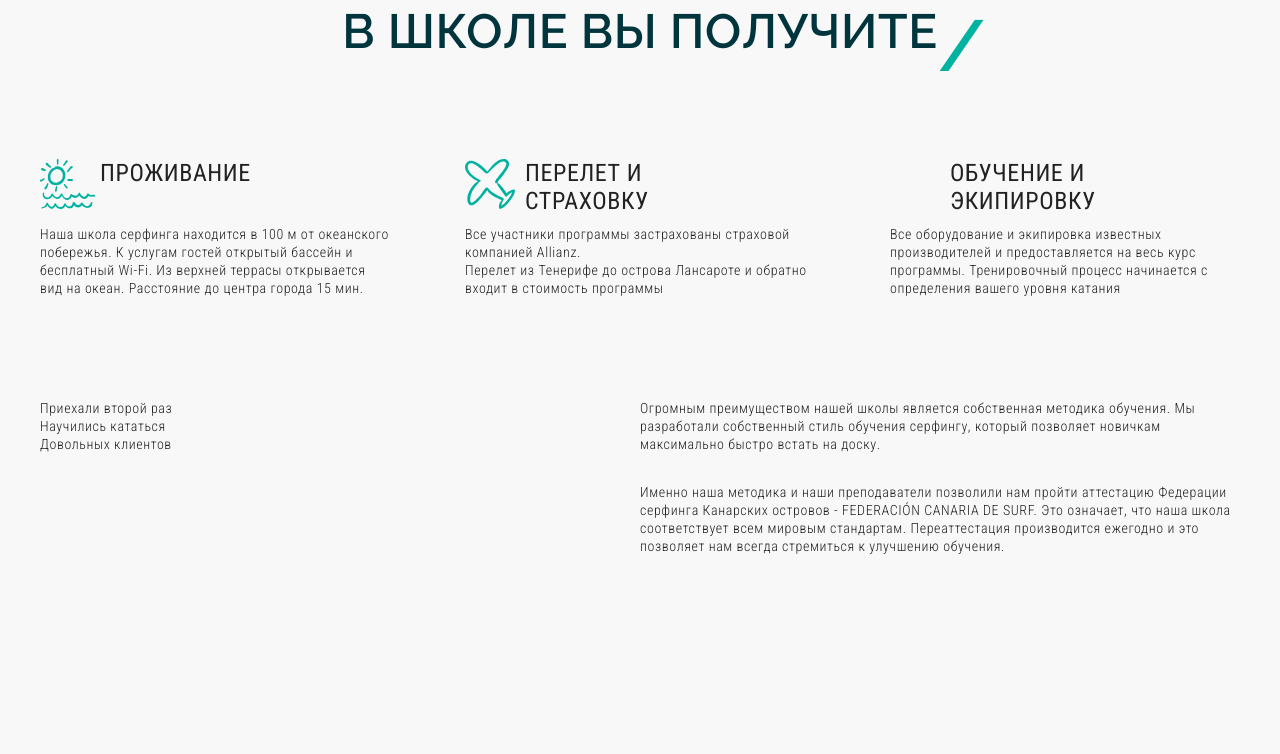
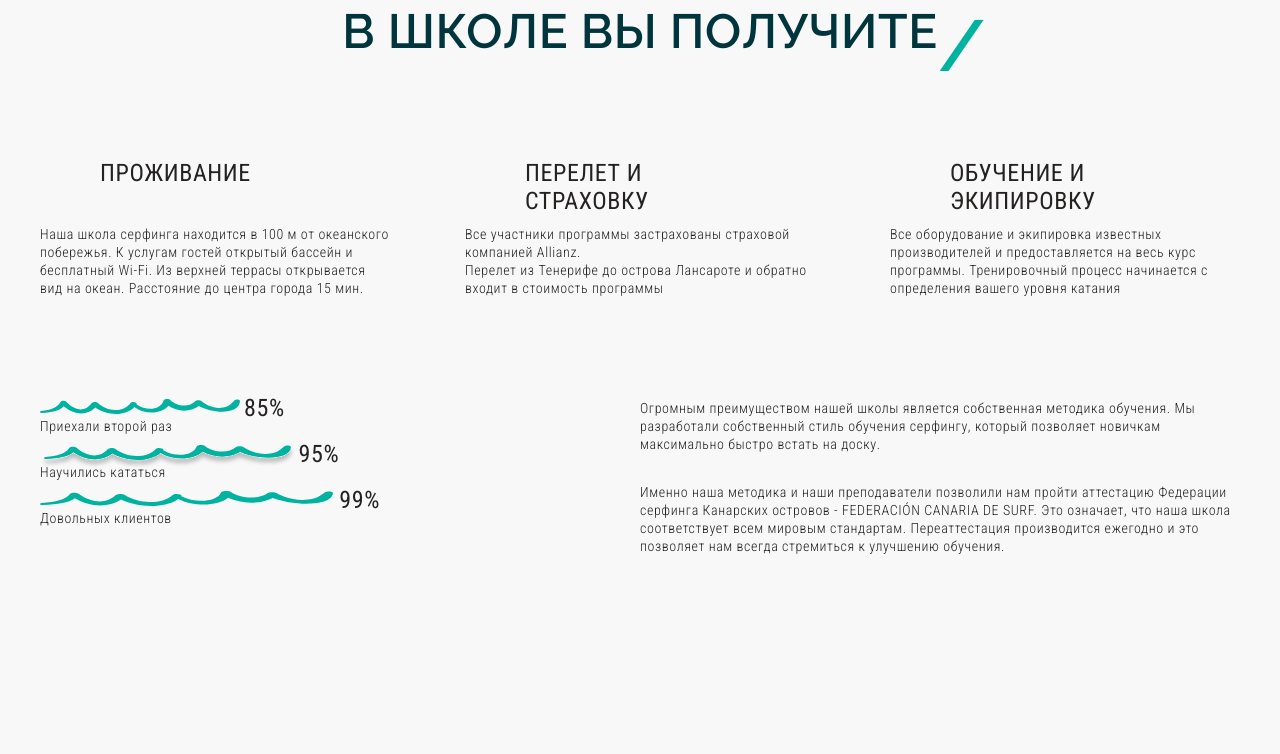
Before and after one commit to Anjeli-art/wave, a plain HTML site: page index.html in a window 1280 px wide. Shown: the part 1973-2727 px from the top of the page. Drawn offline with nearby package versions, Linux system fonts and the light colour scheme.

Commit message:
section about scholl

```diff
--- a/css/style.css
+++ b/css/style.css
@@ -248,21 +248,56 @@ body {
   height: 50px;
 }
 
-.school__item-sun::before {
+.school__item--sun::before {
   content: url(../images/sun-icon.svg);
 }
 
-.school__item-airplane::before {
+.school__item--airplane::before {
   content: url(../images/airplane-icon.svg);
 }
 
-.school__item-wave::before {
+.school__item--wave::before {
   content: url(../images/vawe-icon.svg);
 }
 
 .school__inner {
   display: flex;
   justify-content: space-between;
+}
+
+.school__info {
+  width: 340px;
+  flex: none;
+}
+.school__info-item {
+  position: relative;
+}
+
+.school__info-text {
+  margin-bottom: 10px;
+}
+
+.school__item--returned::before {
+  content: url(../images/wave85-icon.svg);
+  position: absolute;
+}
+
+.school__item--trained::before {
+  content: url(../images/wave95-icon.svg);
+  position: absolute;
+}
+
+.school__item--happy::before {
+  content: url(../images/wave99-icon.svg);
+  position: absolute;
+}
+
+.school__info-num {
+  display: block;
+  text-align: right;
+  font-weight: 400;
+  font-size: 24px;
+  line-height: 18px;
 }
 
 .school__text {
@@ -277,8 +312,8 @@ body {
   background-image: url("../images/peak-bg.jpg");
   background-repeat: no-repeat;
   background-size: 50%;
-  background-position: right center;
-  margin-bottom: 200px;
+  background-position: right top;
+  padding-bottom: 200px;
 }
 
 .peak__inner {
--- a/index.html
+++ b/index.html
@@ -160,14 +160,23 @@
         </div>
         <div class="school__inner">
           <div class="school__info">
-            <div class="school__info-item">
-              <span>Приехали второй раз</span>
+            <div class="school__info-item school__item--returned">
+              <span class="school__info-num" style="width: calc(100% - 28%)"
+                >85%</span
+              >
+              <div class="school__info-text">Приехали второй раз</div>
             </div>
-            <div class="school__info-item">
-              <span>Научились кататься</span>
+            <div class="school__info-item school__item--trained">
+              <span class="school__info-num" style="width: calc(100% - 12%)"
+                >95%</span
+              >
+              <div class="school__info-text">Научились кататься</div>
             </div>
-            <div class="school__info-item">
-              <span>Довольных клиентов</span>
+            <div class="school__info-item school__item--happy">
+              <span class="school__info-num" style="width: calc(100% - 0%)"
+                >99%</span
+              >
+              <div class="school__info-text">Довольных клиентов</div>
             </div>
           </div>
           <div class="school__text">
```
Also changed, not shown: images/wave85-icon.svg (added), images/wave95-icon.svg (added), images/wave99-icon.svg (added).
